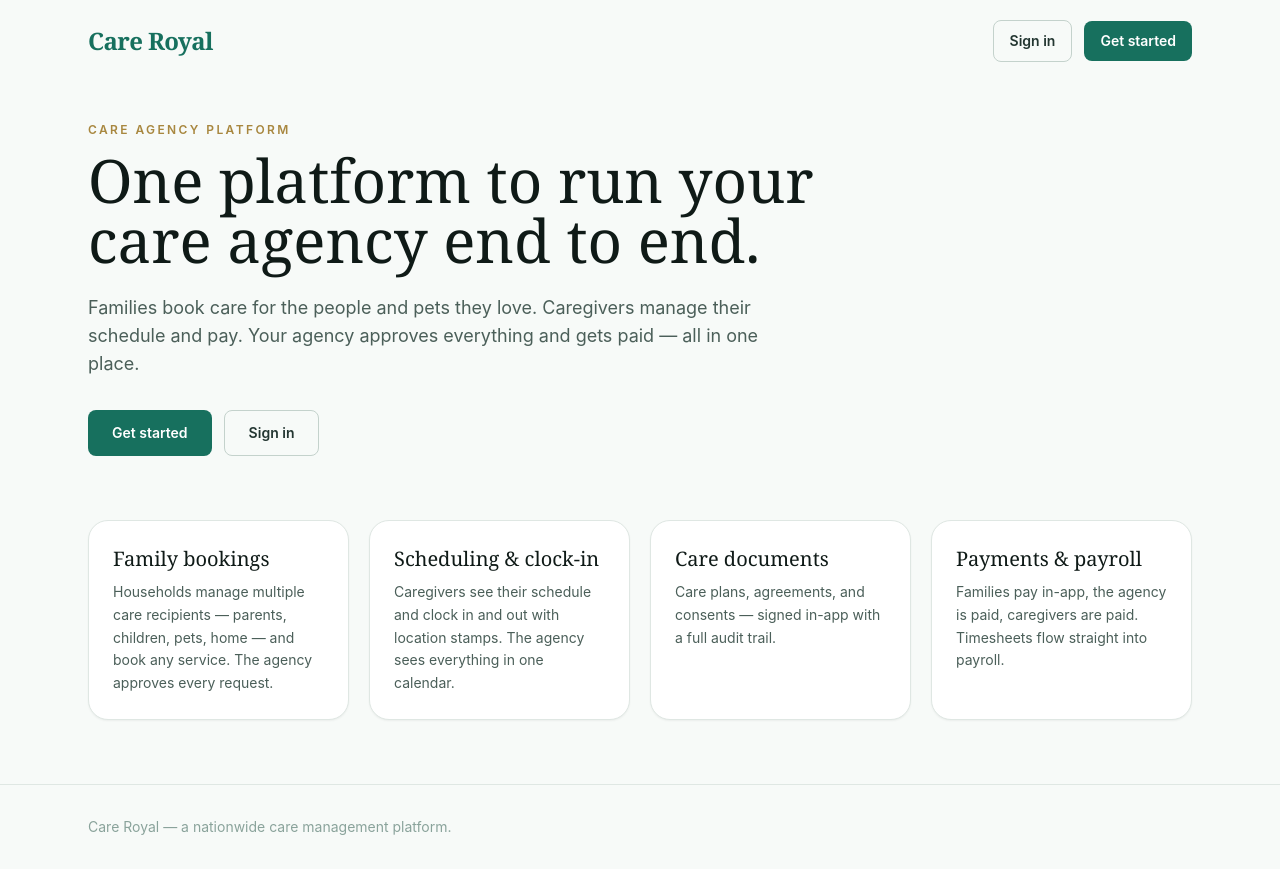
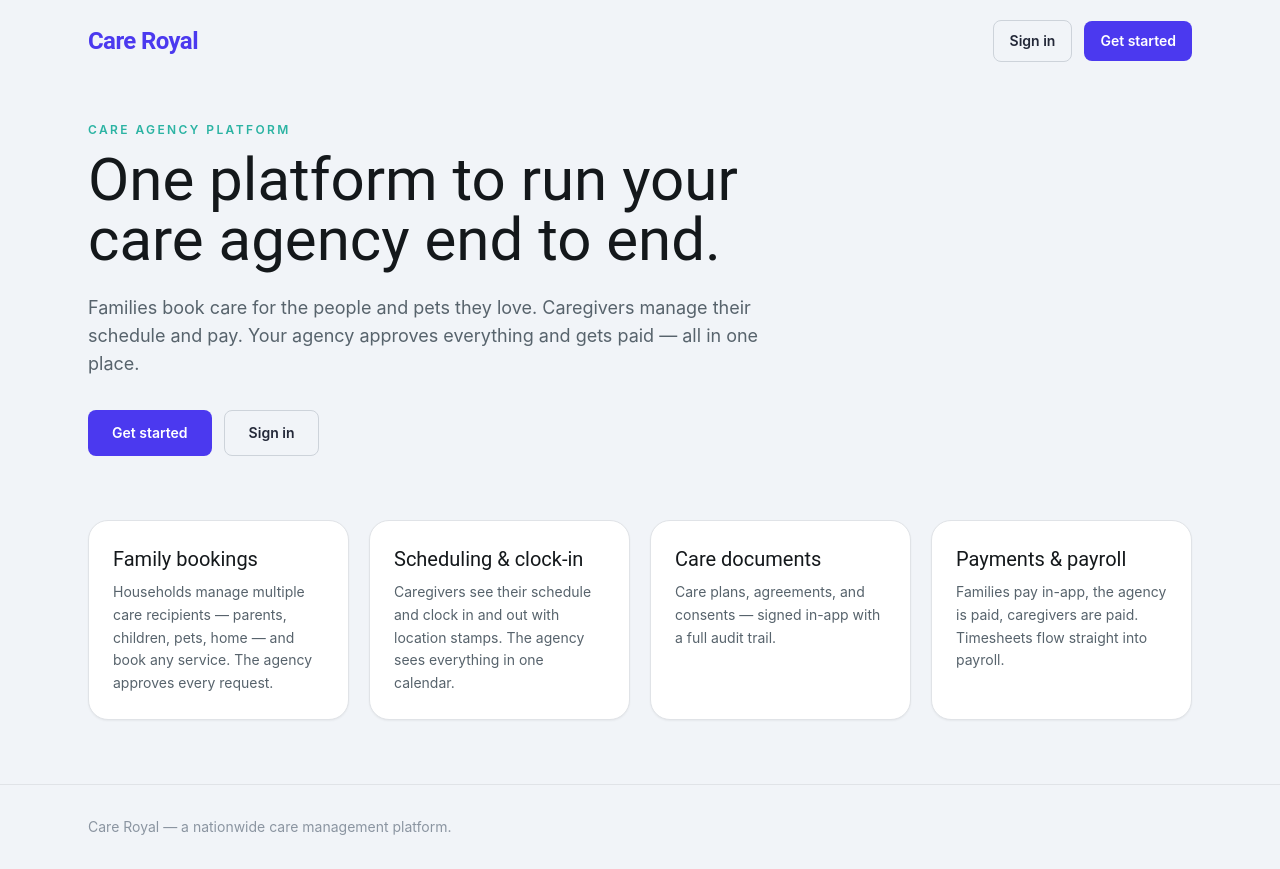
Before and after one commit to grigoryan0013/care-royal-web, a Next.js app: page / in a window 1280 px wide. Built offline with nearby package versions, Linux system fonts and the light colour scheme.

Commit message:
Re-skin app UI to match the landing page (indigo #4B39EF + teal, was emerald/gold)

```diff
--- a/tailwind.config.ts
+++ b/tailwind.config.ts
@@ -1,6 +1,7 @@
 import type { Config } from "tailwindcss";
 
-// Care Royal — deep emerald + warm gold ("royal" care). No emojis anywhere in UI.
+// Care Royal — matches the landing page: indigo #4B39EF brand with a purple/navy
+// hero gradient and teal accent. No emojis anywhere in UI.
 const config: Config = {
   content: [
     "./components/**/*.{js,ts,jsx,tsx,mdx}",
@@ -9,24 +10,26 @@
   theme: {
     extend: {
       colors: {
-        ink: "#0f1a17",
-        "ink-soft": "#233631",
-        "ink-mid": "#4b5f59",
-        "ink-light": "#8aa39b",
-        paper: "#f7faf8",
-        brand: "#17705e",
-        "brand-dark": "#0f5647",
-        "brand-light": "#e8f2ef",
-        gold: "#c9a86a",
-        "gold-dark": "#a8873f",
-        rule: "#dfe7e3",
-        "rule-dark": "#c4d2cc",
-        danger: "#b3452f",
-        ok: "#2f7d4a",
+        ink: "#14181B",
+        "ink-soft": "#232838",
+        "ink-mid": "#57636C",
+        "ink-light": "#8b95a1",
+        paper: "#f1f4f8",
+        brand: "#4B39EF",
+        "brand-dark": "#3826c9",
+        "brand-light": "#ecebfd",
+        "brand-deep": "#0D0459",
+        "brand-purple": "#673AB7",
+        gold: "#39D2C0",
+        "gold-dark": "#2bb3a3",
+        rule: "#E0E3E7",
+        "rule-dark": "#cdd3da",
+        danger: "#d64545",
+        ok: "#1f9d55",
       },
       fontFamily: {
-        serif: ["Georgia", "'Times New Roman'", "serif"],
-        sans: ["'Inter'", "system-ui", "sans-serif"],
+        serif: ["'Roboto'", "system-ui", "-apple-system", "sans-serif"],
+        sans: ["'Inter'", "system-ui", "-apple-system", "sans-serif"],
       },
       borderRadius: {
         xl2: "1.25rem",
```
